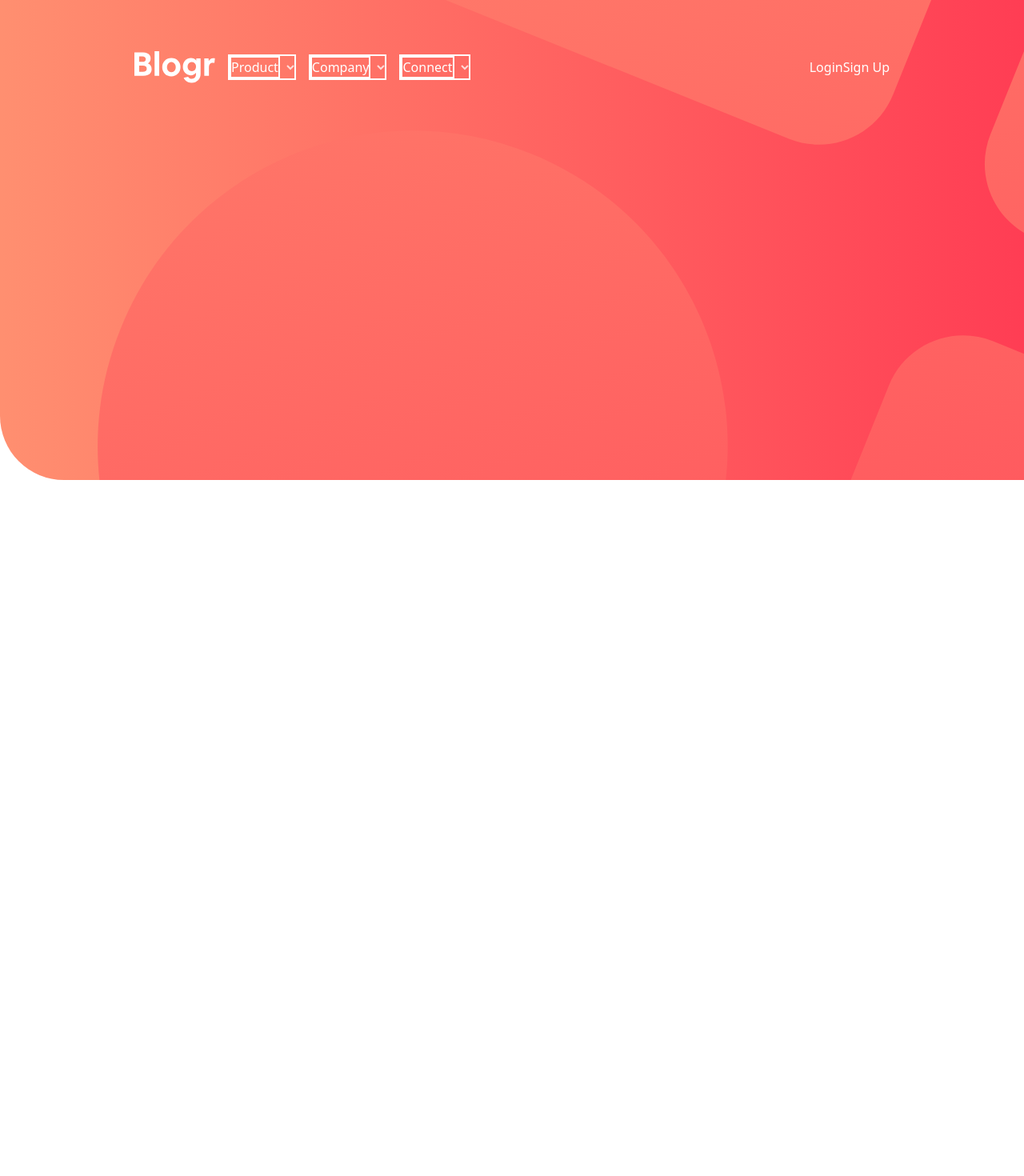
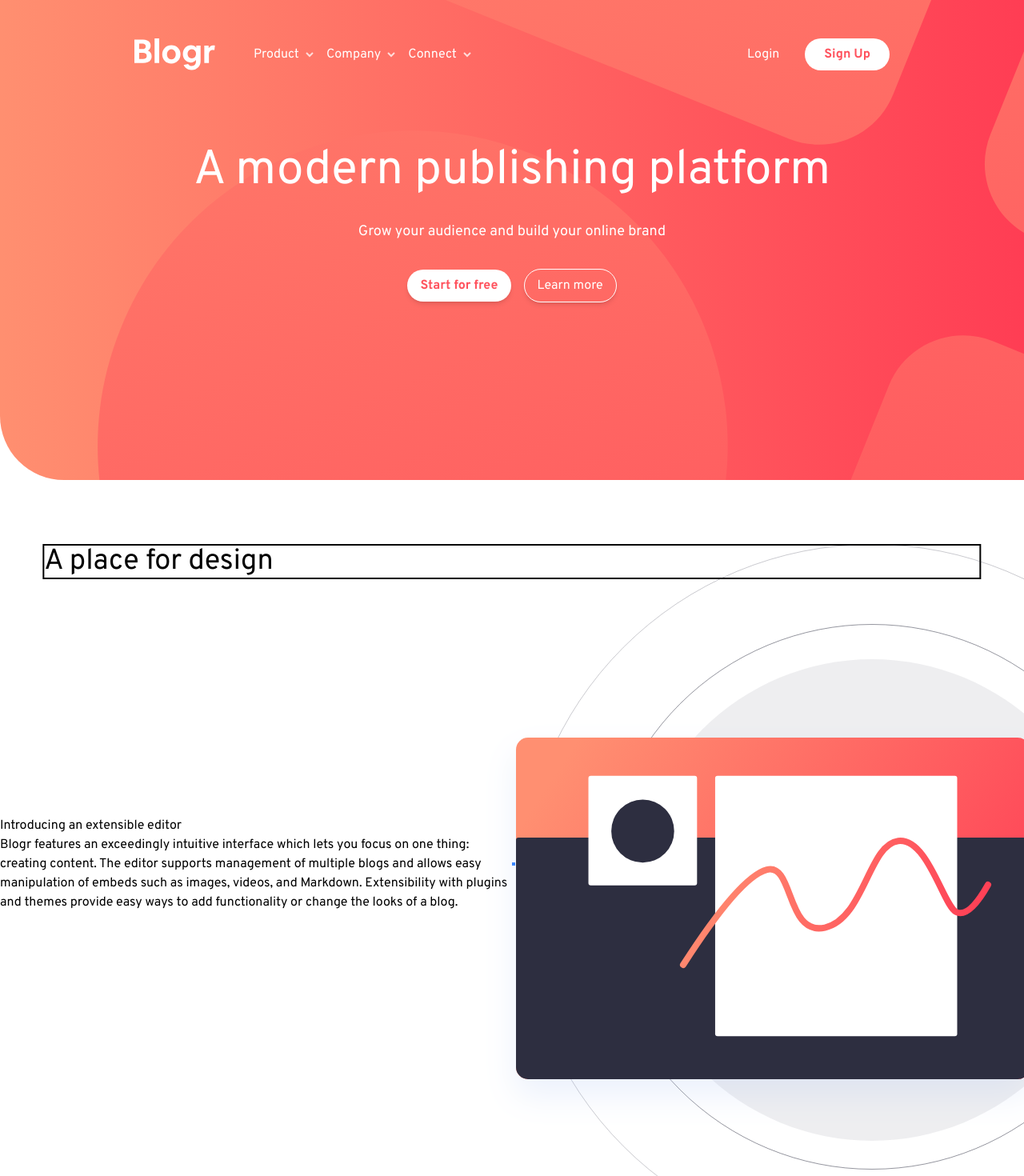
Before and after one commit to mikedeleon9/Blog-Landing-Page, a React (Vite) app: page / in a window 1280 px wide. Shown: the top 1470 px of the page at 80% size. Before the commit the page ends 800 px from the top, so only its background shows below. Built offline with nearby package versions, Linux system fonts and the light colour scheme.

Commit message:
working on middle section

```diff
--- a/src/App.jsx
+++ b/src/App.jsx
@@ -1,5 +1,7 @@
 
 import Header from './components/Header'
+import DesignComponent from './components/DesignComponent'
+
 
 function App() {
 
@@ -7,6 +9,7 @@ function App() {
   return (
     <div className="h-screen">
     <Header />
+    <DesignComponent />
     </div>
   )
 }
--- /dev/null
+++ b/src/components/DesignComponent.jsx
@@ -0,0 +1,22 @@
+import editorLogo from "../images/illustration-editor-desktop.svg";
+
+export default function DesignComponent(){
+    return (
+        <div className="overflow-clip h-full relative top-20">
+            <h2 className="left-1/2 border-2  -translate-x-1/2 w-11/12 absolute text-4xl">A place for design</h2>
+            <div className="design-div flex items-center h-full relative">
+
+                <div className="w-1/2">
+                    <p>Introducing an extensible editor</p>
+                    <p>Blogr features an exceedingly intuitive interface which lets you focus on one thing: creating content. The editor supports management of multiple blogs and allows easy manipulation of embeds such as images, videos, and Markdown. Extensibility with plugins and themes provide easy ways to add functionality or change the looks of a blog.</p>
+                </div>
+
+                <div className="border-2 border-blue-500">
+            <img className=" editorImage" src={editorLogo} alt="" />
+            </div>
+
+
+            </div>
+        </div>
+    )
+}
--- a/src/components/Header.jsx
+++ b/src/components/Header.jsx
@@ -7,16 +7,16 @@ export default function Header(){
     const headerItems = ["Product", "Company", "Connect"]
 
     return(
-        <div className="  header-div h-3/4">
-            <div className="flex items-center justify-between px-42 py-16">
+        <div className="  header-div h-3/4 flex flex-col  gap-12">
+            <div className="flex items-center justify-between px-42 py-12 ">
 
-          <header className="flex items-center gap-4 ">
+          <header className="flex items-center gap-12">
            <img src={mainLogo} alt="main-logo" />
             <ul className="flex items-center gap-4 text-white ">
             {headerItems.map(item => {
                 return (
-                    <div className="flex items-center gap-2 border-2">
-                        <li className="border-2">{item}</li>
+                    <div className="flex items-center gap-2 ">
+                        <li className="">{item}</li>
                         <img src={arrowIcon} />
                     </div>
                 )
@@ -24,10 +24,18 @@ export default function Header(){
             </ul>
 
           </header>
-          <div className="flex items-center text-white">
-            <p>Login</p>
-            <button>Sign Up</button>
+          <div className="flex items-center text-white gap-8">
+            <p className="cursor-pointer">Login</p>
+            <button className="px-6 py-2 rounded-full bg-white text-customRed font-bold cursor-pointer hover:text-white hover:bg-hoverRed">Sign Up</button>
           </div>
+          </div>
+          <div className="flex flex-col text-center text-customWhite gap-8">
+            <h1 className="text-6xl">A modern publishing platform</h1>
+            <p className="text-lg">Grow your audience and build your online brand</p>
+                <div className="text-center flex items-center justify-center gap-4">
+                    <button className="px-4 py-2 rounded-full bg-white cursor-pointer shadow-md text-customRed font-bold hover:text-white hover:bg-hoverRed">Start for free</button>
+                    <button className="px-4 py-2 rounded-full border cursor-pointer shadow-md hover:text-customRed hover:bg-white hover:border-white">Learn more</button>
+                </div>
           </div>
         </div>
     )
--- a/src/index.css
+++ b/src/index.css
@@ -1,7 +1,17 @@
 @import "tailwindcss";
 
+@theme{
+  --color-customRed : hsl(356, 100%, 66%);
+  --color-customWhite: hsl(0, 0%, 100%);
+  --color-hoverRed: hsl(355, 100%, 74%);
+}
+
 *{
+  font-family: "Overpass", sans-serif;
+}
 
+body{
+ background: var(--color-customWhite);
 }
 
 .header-div{
@@ -14,3 +24,17 @@
   background-size: auto;
 
 }
+
+.editorImage{
+  position: absolute;
+  top: 0;
+  right: -250px;
+}
+
+/* .design-div{
+  background: url("./images/illustration-editor-desktop.svg");
+  background-repeat: no-repeat;
+  background-position: bottom right;
+  height: 100%;
+}
+*/
```
